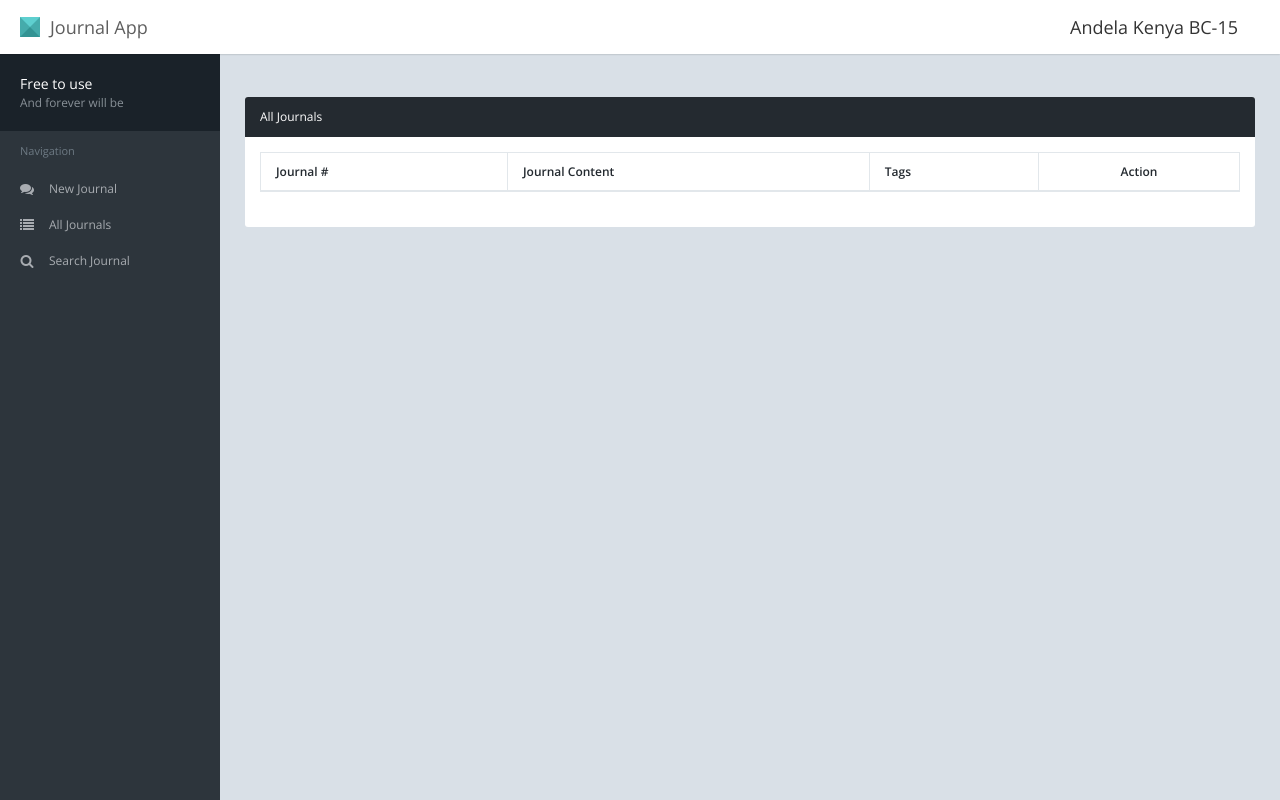
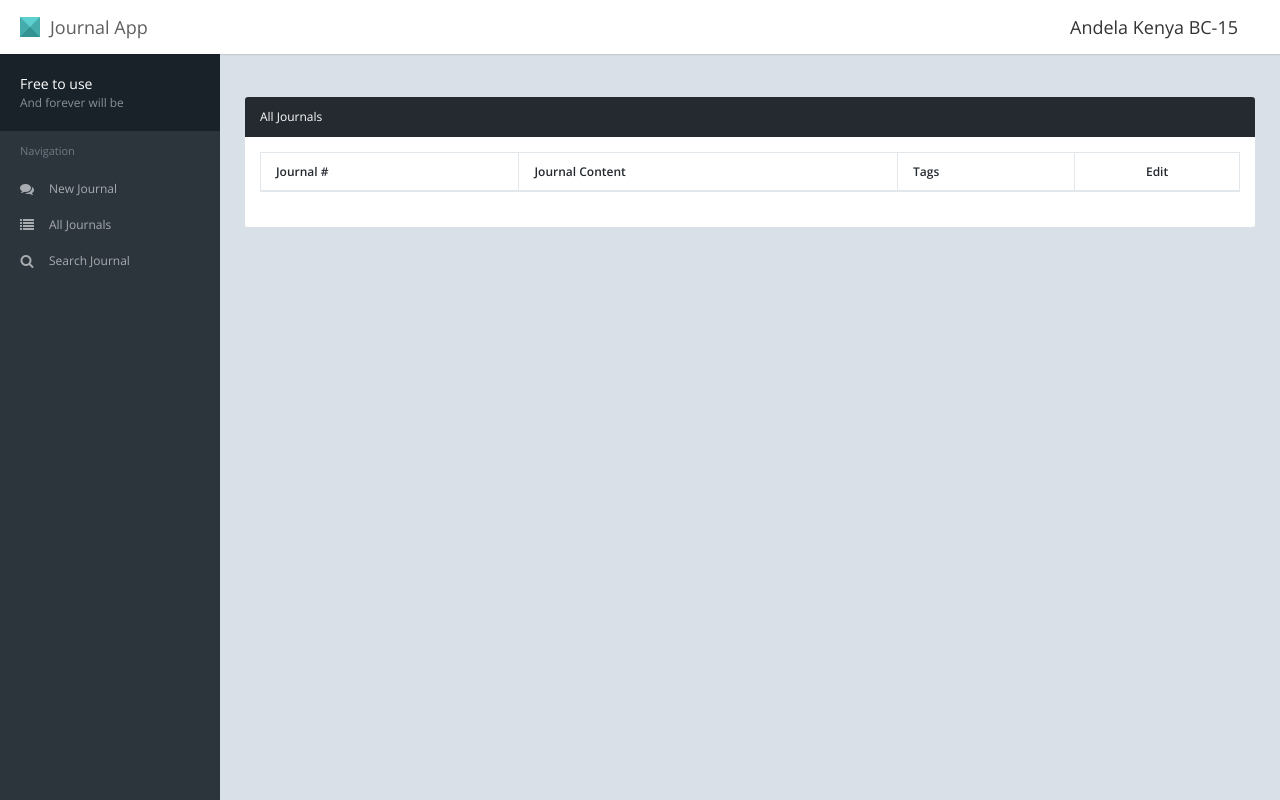
Before and after one commit to mrkiura/bc-14-journal-flask-app, a Flask app: page /viewentries/ in a window 1280 px wide. Run offline with Flask 2, Linux system fonts and the light colour scheme; lists and menus that the app fills with data are empty; some libraries are stand-ins or nearby versions.

Commit message:
fixes to the display table

```diff
--- a/app/templates/viewentries.html
+++ b/app/templates/viewentries.html
@@ -126,7 +126,7 @@
 											<th>Journal #</th>
 											<th>Journal Content</th>
 											<th>Tags</th>
-                                            <th class="text-center">Action</th>
+                                            <th class="text-center">Edit</th>
 										</tr>
 									</thead>
 									<tbody>
```
